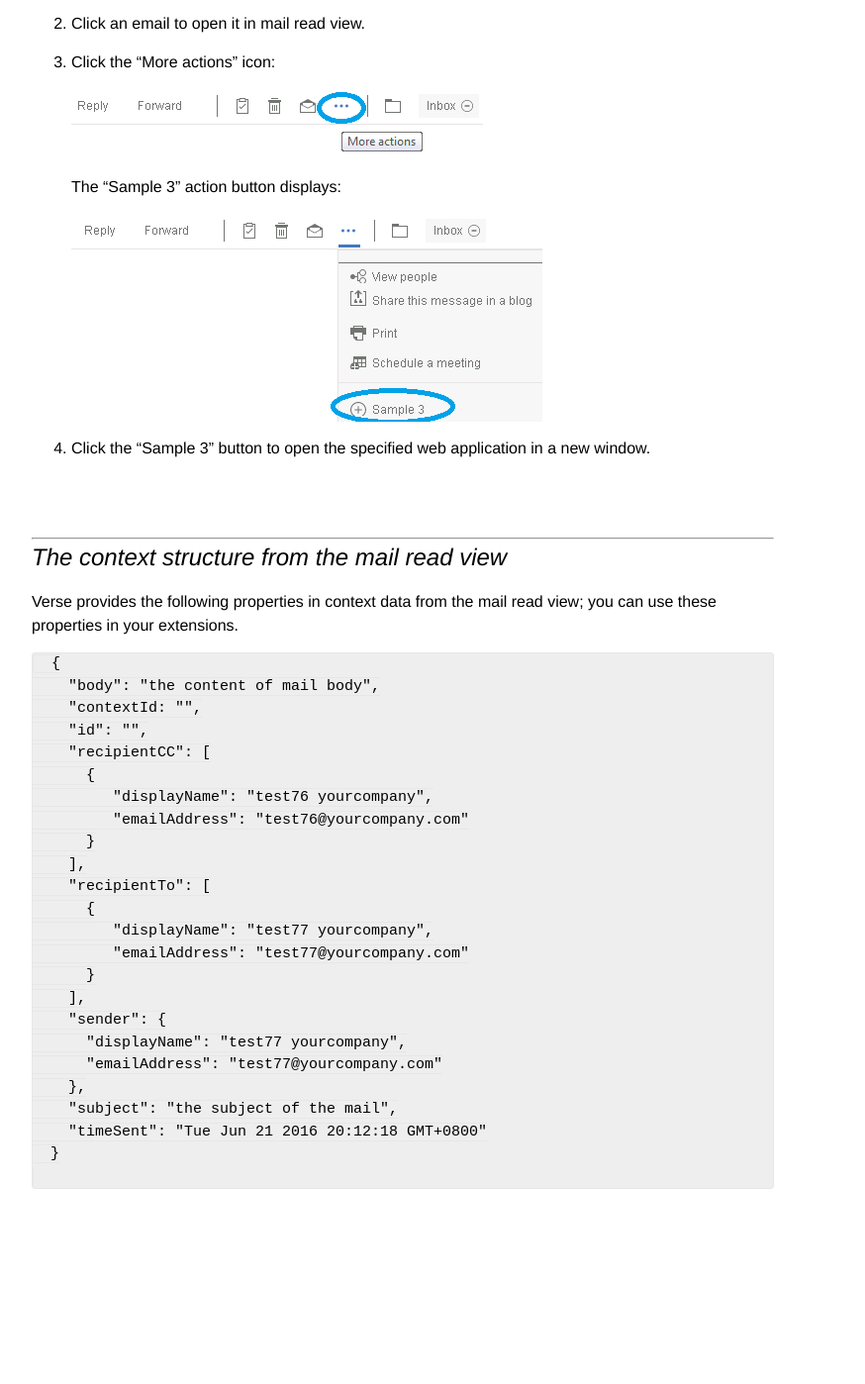
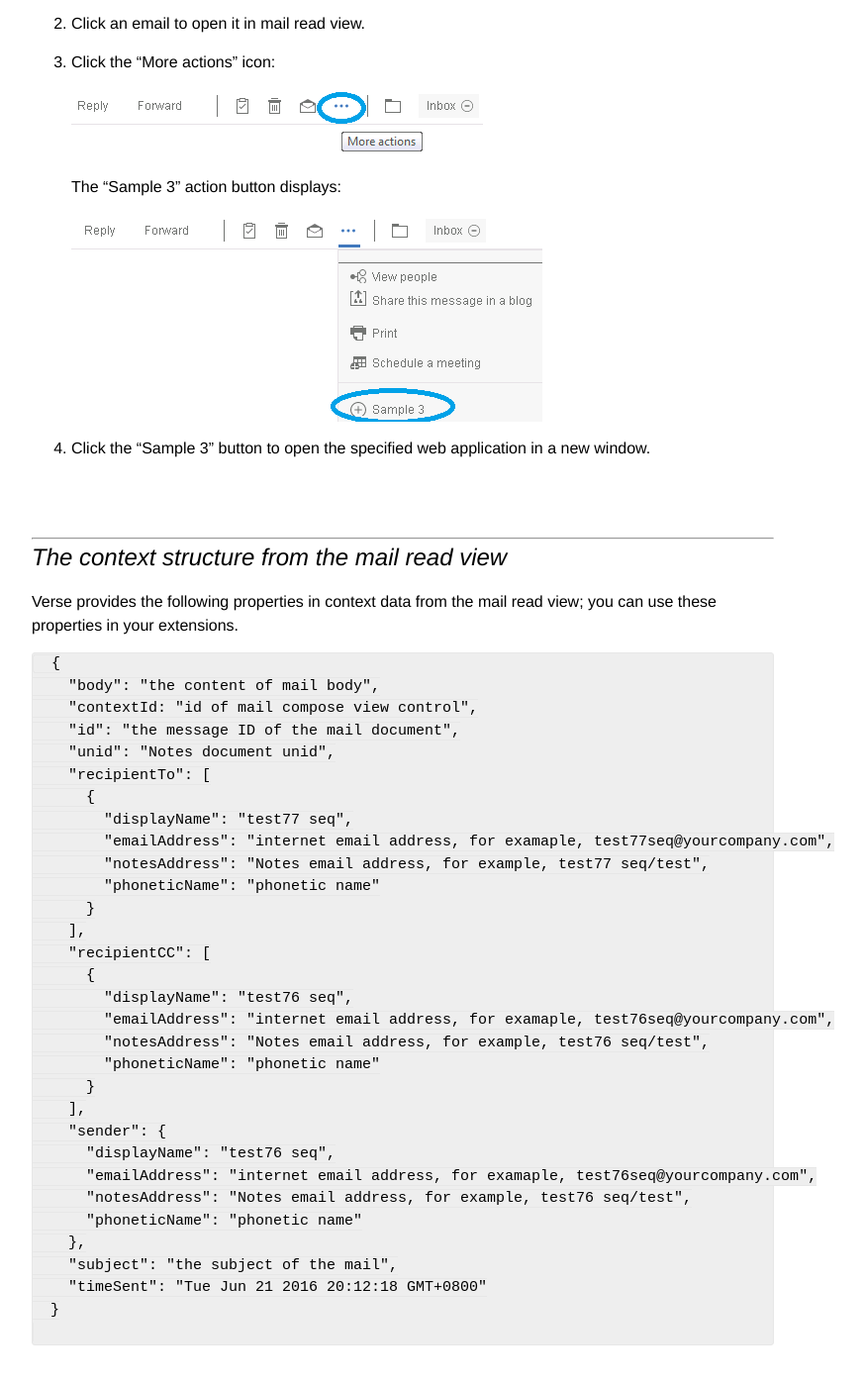
Before and after one commit to ibmverse/verse-developer, a Jekyll site: the page built from _tutorials/mail.read.markdown, in a window 1280 px wide and 1400 px high, scrolled down 1589 px. Shown: the whole window at 99% size, without its empty margins (233-1107 px from the left). Built offline with Jekyll 4.4.1, drawn with Linux system fonts in a browser that asks for light colours; before the commit the page ends 2831 px from its top, so only the background shows below that.

Commit message:
245268: Update the context information of action contribution

````diff
--- a/_tutorials/ext-install-toolkit.markdown
+++ b/_tutorials/ext-install-toolkit.markdown
@@ -25,6 +25,7 @@ Before proceeding to the tutorials, complete the following steps to set up your
   The following example shows the URL for the Renovations company's Verse URL appended to the matches property in the kit's manifest.json file:
 
   Original list:
+
   ```
     "matches": [
       "https://mail.notes.na.collabserv.com/vers*",
@@ -34,6 +35,7 @@ Before proceeding to the tutorials, complete the following steps to set up your
   ```
 
   Revised list:
+
   ```
     "matches": [
       "https://mail.notes.na.collabserv.com/vers*",
--- a/_tutorials/mail.read.markdown
+++ b/_tutorials/mail.read.markdown
@@ -88,23 +88,30 @@ Verse provides the following properties in context data from the mail read view;
 ```
   {
     "body": "the content of mail body",
-    "contextId: "",
-    "id": "",
+    "contextId: "id of mail compose view control",
+    "id": "the message ID of the mail document",
+    "unid": "Notes document unid",
+    "recipientTo": [
+      {
+        "displayName": "test77 seq",
+        "emailAddress": "internet email address, for examaple, test77seq@yourcompany.com",
+        "notesAddress": "Notes email address, for example, test77 seq/test",
+        "phoneticName": "phonetic name"
+      }
+    ],
     "recipientCC": [
       {
-         "displayName": "test76 yourcompany",
-         "emailAddress": "test76@yourcompany.com"
-      }
-    ],
-    "recipientTo": [
-      {
-         "displayName": "test77 yourcompany",
-         "emailAddress": "test77@yourcompany.com"
+        "displayName": "test76 seq",
+        "emailAddress": "internet email address, for examaple, test76seq@yourcompany.com",
+        "notesAddress": "Notes email address, for example, test76 seq/test",
+        "phoneticName": "phonetic name"
       }
     ],
     "sender": {
-      "displayName": "test77 yourcompany",
-      "emailAddress": "test77@yourcompany.com"
+      "displayName": "test76 seq",
+      "emailAddress": "internet email address, for examaple, test76seq@yourcompany.com",
+      "notesAddress": "Notes email address, for example, test76 seq/test",
+      "phoneticName": "phonetic name"
     },
     "subject": "the subject of the mail",
     "timeSent": "Tue Jun 21 2016 20:12:18 GMT+0800"
````
Also changed, not shown: _tutorials/mail.compose.markdown (+14 -10 lines).
